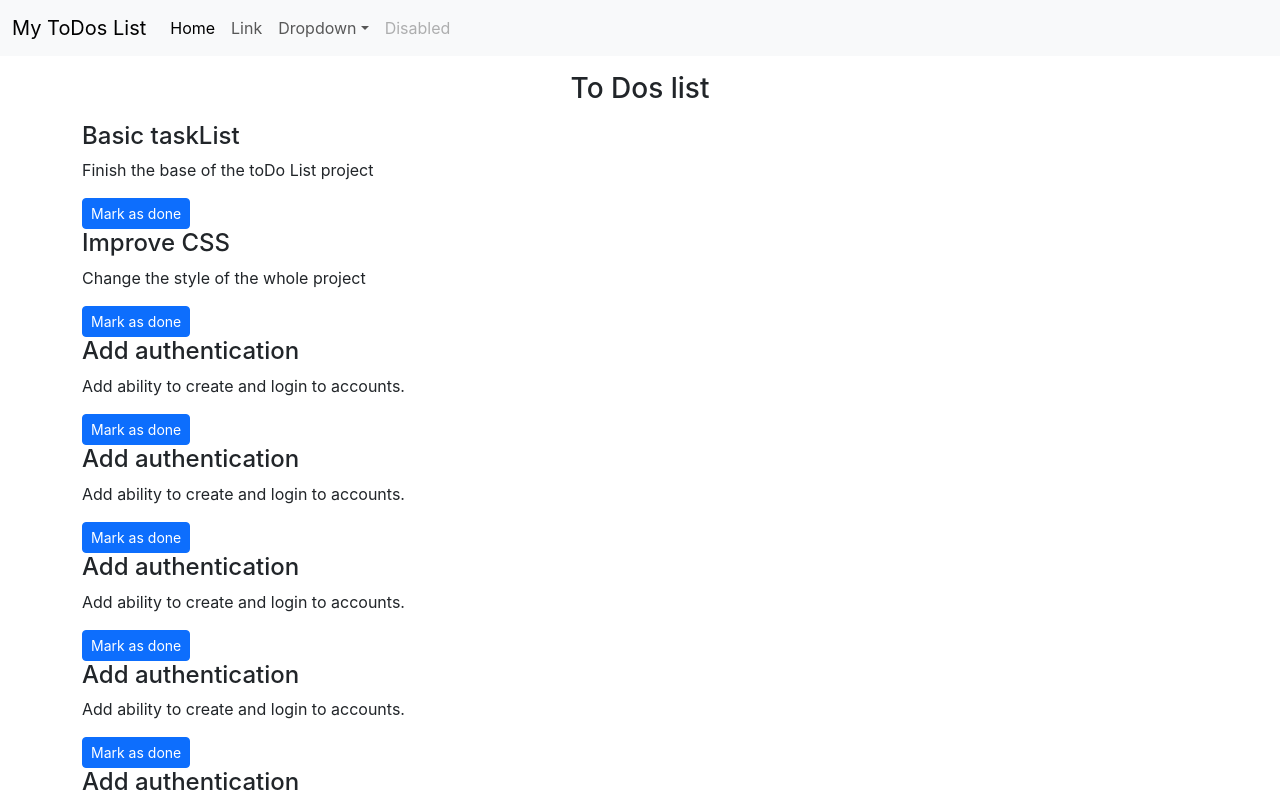
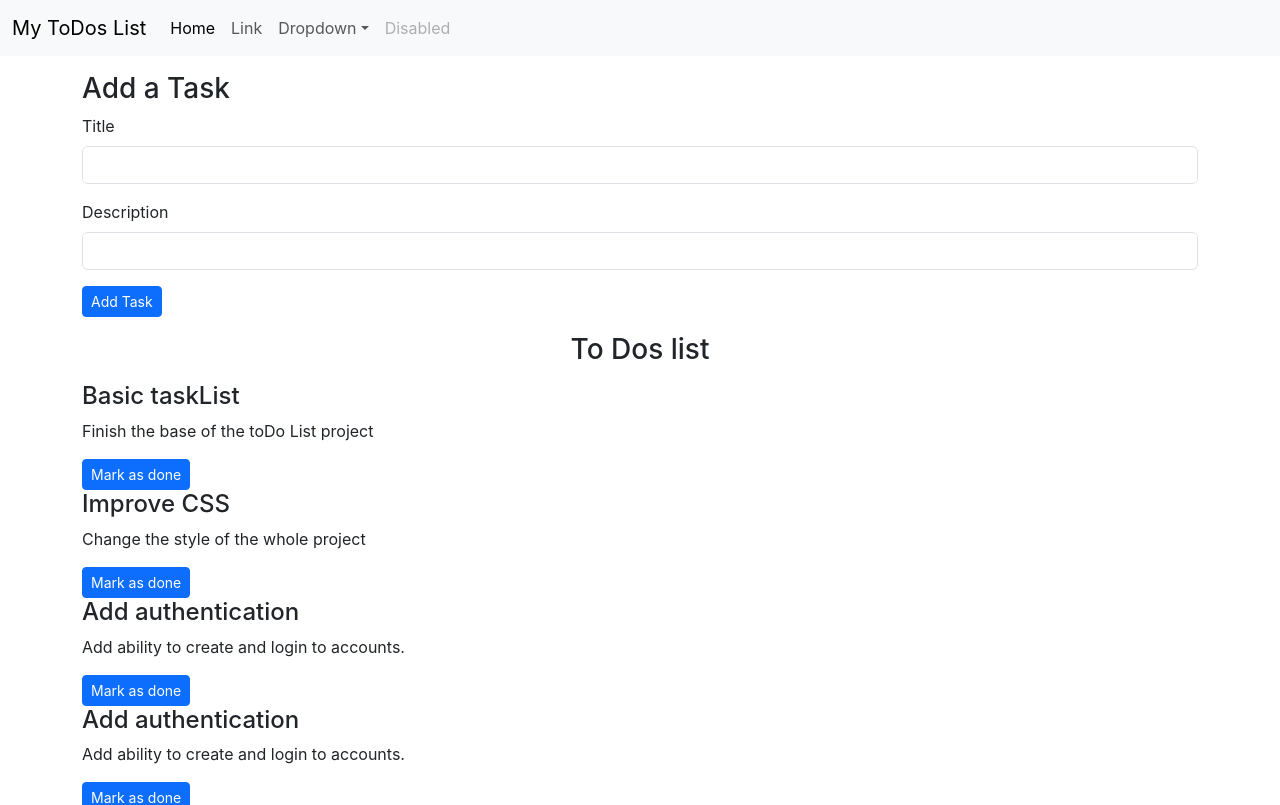
Before and after one commit to Zenish-P/to-do-list-application, a React (Create React App) app: page / in a window 1280 px wide. Shown: the top 805 px of the page. Built offline with nearby package versions, Linux system fonts and the light colour scheme.

Commit message:
Add tasks partially complete

```diff
--- a/src/App.js
+++ b/src/App.js
@@ -3,6 +3,7 @@ import './App.css';
 import Header from './components/Header';
 import {ListToDos} from './components/ListToDos';
 import {Footer} from './components/Footer';
+import { AddTask } from './components/AddTask';
 import React, { useState } from 'react';
 
 function App() {
@@ -52,10 +53,13 @@ function App() {
       return e !==todo;
     }))
   }
-
+  const addTask=(title,description)=>{
+    console.log("Adding this to list with title and desc as ",title,description);
+  }
   return (
     <>
     <Header title = "My ToDos List" searchBar = {false}/>
+    <AddTask addTask={addTask}/>
     <ListToDos list = {tasks} onDelete = {onDelete}/>
     <Footer/>
     </>
--- /dev/null
+++ b/src/components/AddTask.js
@@ -0,0 +1,33 @@
+import React, { useState } from 'react'
+
+
+export const AddTask = (props) => {
+    const [title, setTitle] = useState("");
+    const [description, setDescription] = useState("");
+
+    const submit = (e) => {
+        e.preventDefault();
+        if(!title){
+            alert("Please add a title.");
+        }else if(!description){
+            alert("Please add a description.");
+        }
+        props.addTask(title,description);
+    }
+    return (
+        <div className="container my-3">
+            <h3>Add a Task</h3>
+            <form onSubmit={submit}>
+                <div className="mb-3">
+                    <label htmlFor="Title" className="form-label">Title</label>
+                    <input type="text" value={title} onChange={(e)=>{setTitle(e.target.value)}} className="form-control" id="title" aria-describedby="emailHelp" />
+                </div>
+                <div className="mb-3">
+                    <label htmlFor="Description" className="form-label">Description</label>
+                    <input type="text" value= {description} onChange={(e)=>{setDescription(e.target.value)}} className="form-control" id="description" />
+                </div>
+                <button type="submit" className="btn btn-sm btn-primary">Add Task</button>
+            </form>
+        </div>
+    )
+}
```
